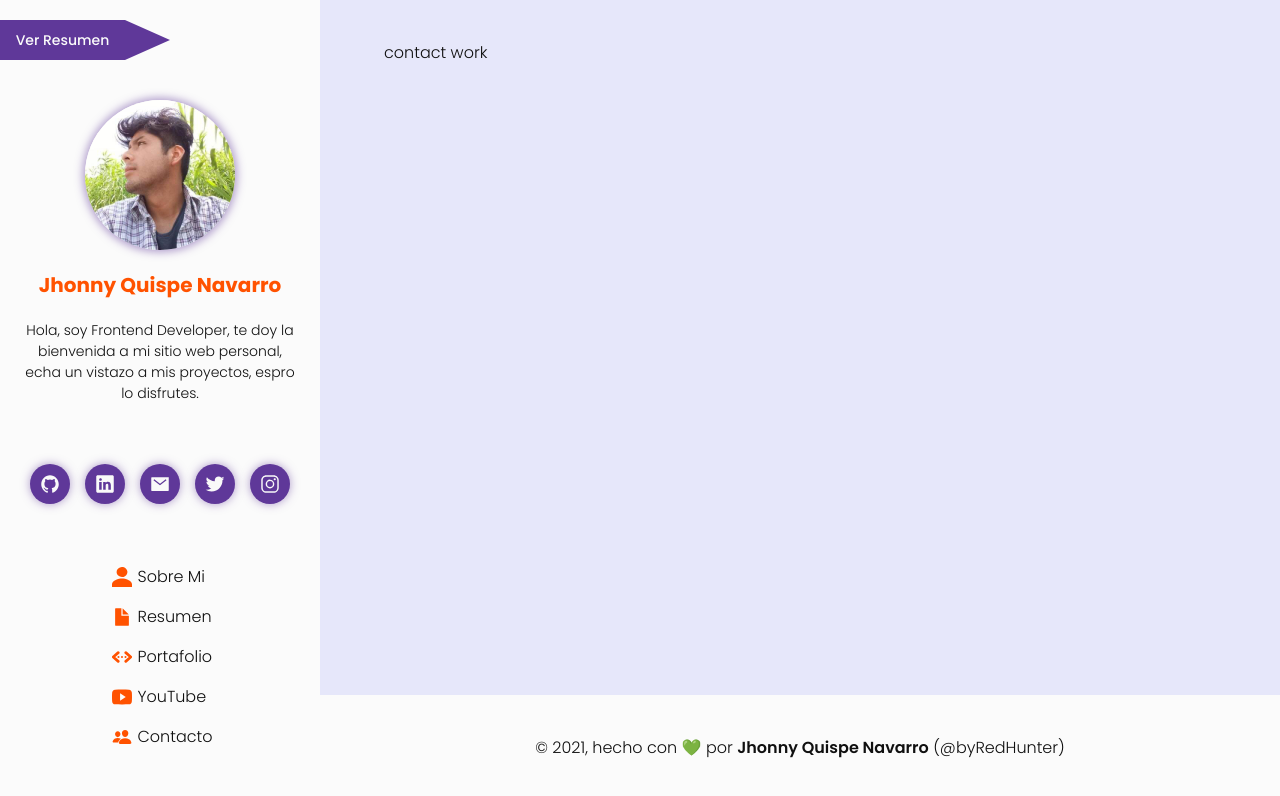
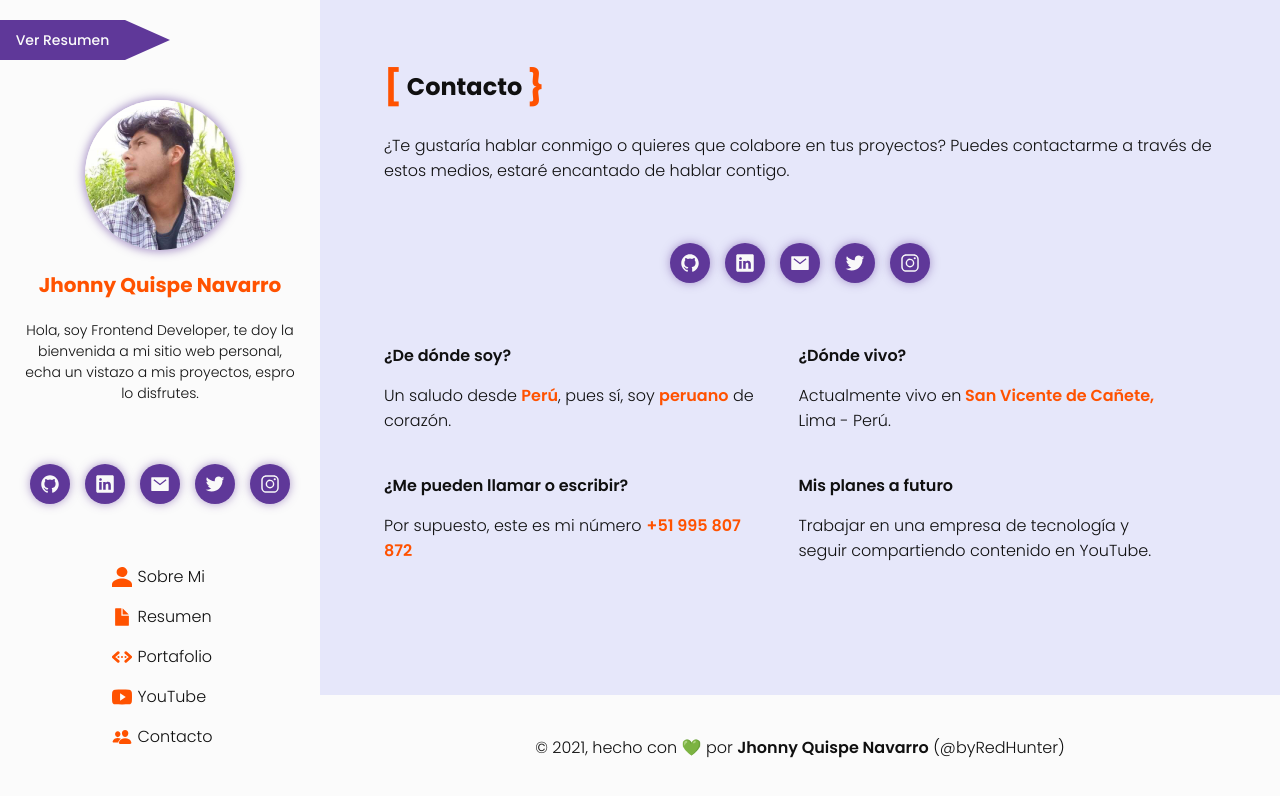
Before and after one commit to byRedHunter/portafolio-client, a React (Create React App) app: page /contact in a window 1280 px wide. Shown: the top 796 px of the page. Built offline with nearby package versions, Linux system fonts and the light colour scheme.

Commit message:
pagina de contacto

```diff
--- a/src/main.css
+++ b/src/main.css
@@ -77,6 +77,12 @@ ul {
 .text-bold {
 	font-weight: var(--font-600);
 }
+.text-primary {
+	color: var(--color-primary);
+}
+.text-secondary {
+	color: var(--color-secondary);
+}
 
 .title {
 	display: flex;
--- a/src/pages/contact/Contact.js
+++ b/src/pages/contact/Contact.js
@@ -1,11 +1,64 @@
 import React from 'react'
 
+import './contact.css'
+
+import { Social } from '../components/Social'
 import { Footer } from '../components/Footer'
 
 export const Contact = () => {
 	return (
 		<>
-			<section className='contact'>contact work</section>
+			<section className='contact'>
+				<h2 className='title'>
+					<span>{'['}</span> Contacto <span>{'}'}</span>
+				</h2>
+
+				<p className='section-description'>
+					¿Te gustaría hablar conmigo o quieres que colabore en tus proyectos?
+					Puedes contactarme a través de estos medios, estaré encantado de
+					hablar contigo.
+				</p>
+
+				<Social />
+
+				<div className='contact-info'>
+					<div className='contact-info-content'>
+						<h4 className='text-bold'>¿De dónde soy?</h4>
+						<p>
+							Un saludo desde{' '}
+							<span className='text-bold text-secondary'>Perú</span>, pues sí,
+							soy <span className='text-bold text-secondary'>peruano</span> de
+							corazón.
+						</p>
+					</div>
+
+					<div className='contact-info-content'>
+						<h4 className='text-bold'>¿Dónde vivo?</h4>
+						<p>
+							Actualmente vivo en
+							<span className='text-bold text-secondary'>
+								{' '}
+								San Vicente de Cañete,{' '}
+							</span>
+							Lima - Perú.
+						</p>
+					</div>
+
+					<div className='contact-info-content'>
+						<h4 className='text-bold'>¿Me pueden llamar o escribir?</h4>
+						<p className='phone-number'>Por supuesto, este es mi número</p>
+					</div>
+
+					<div className='contact-info-content'>
+						<h4 className='text-bold'>Mis planes a futuro</h4>
+						<p>
+							Trabajar en una empresa de tecnología y seguir compartiendo
+							contenido en YouTube.
+						</p>
+					</div>
+				</div>
+			</section>
+
 			<Footer />
 		</>
 	)
--- /dev/null
+++ b/src/pages/contact/contact.css
@@ -0,0 +1,38 @@
+.contact {
+	margin-bottom: 16rem;
+}
+.contact .social {
+	margin: 6rem 0;
+}
+.contact-info {
+	width: 100%;
+	display: flex;
+	flex-direction: row;
+	flex-wrap: wrap;
+	gap: 4rem;
+}
+.contact-info p.phone-number::after {
+	content: '+51 995 807 872';
+	color: var(--color-secondary);
+	font-weight: var(--font-500);
+	margin-left: 0.5rem;
+	font-weight: var(--font-600);
+}
+.contact-info-content p {
+	margin-top: 1.5rem;
+}
+@media screen and (min-width: 600px) {
+	.contact-info-content {
+		width: 45%;
+	}
+}
+@media screen and (min-width: 800px) {
+	.contact-info-content {
+		width: 100%;
+	}
+}
+@media screen and (min-width: 900px) {
+	.contact-info-content {
+		width: 45%;
+	}
+}
```
